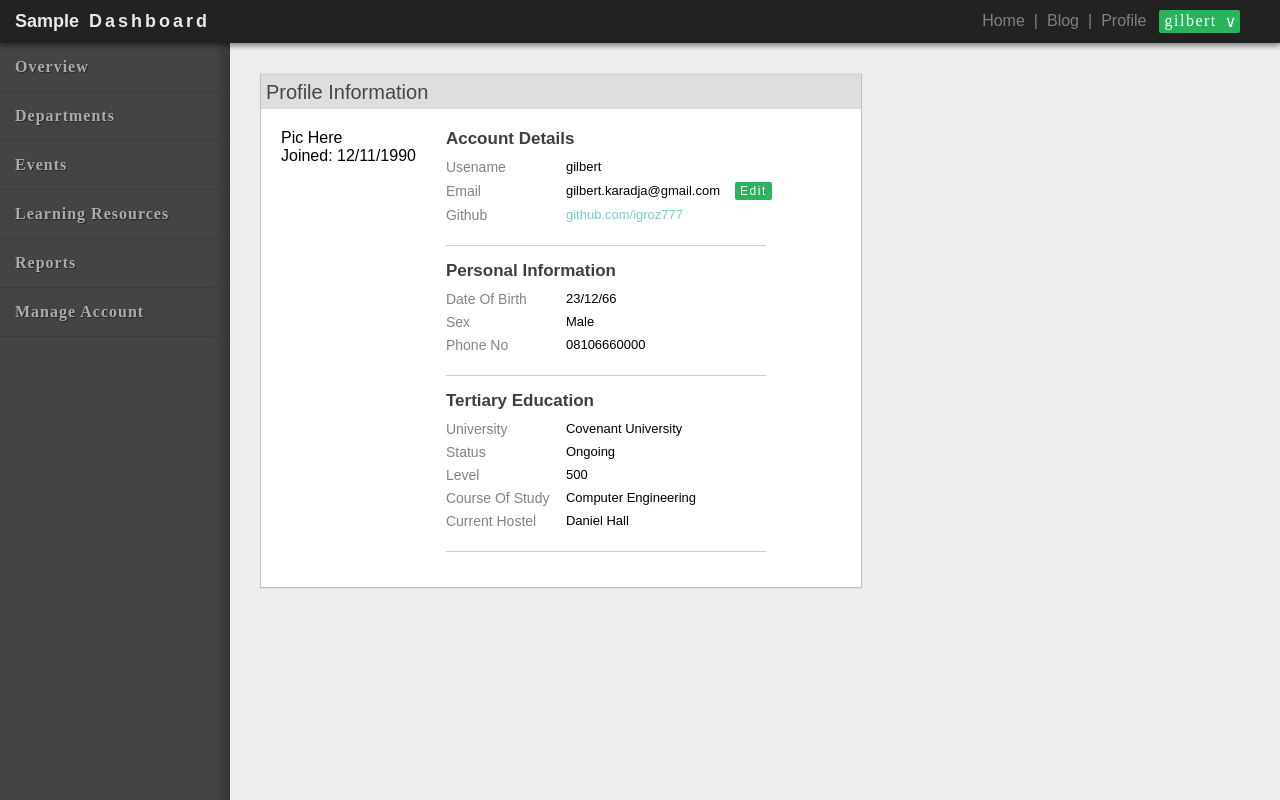
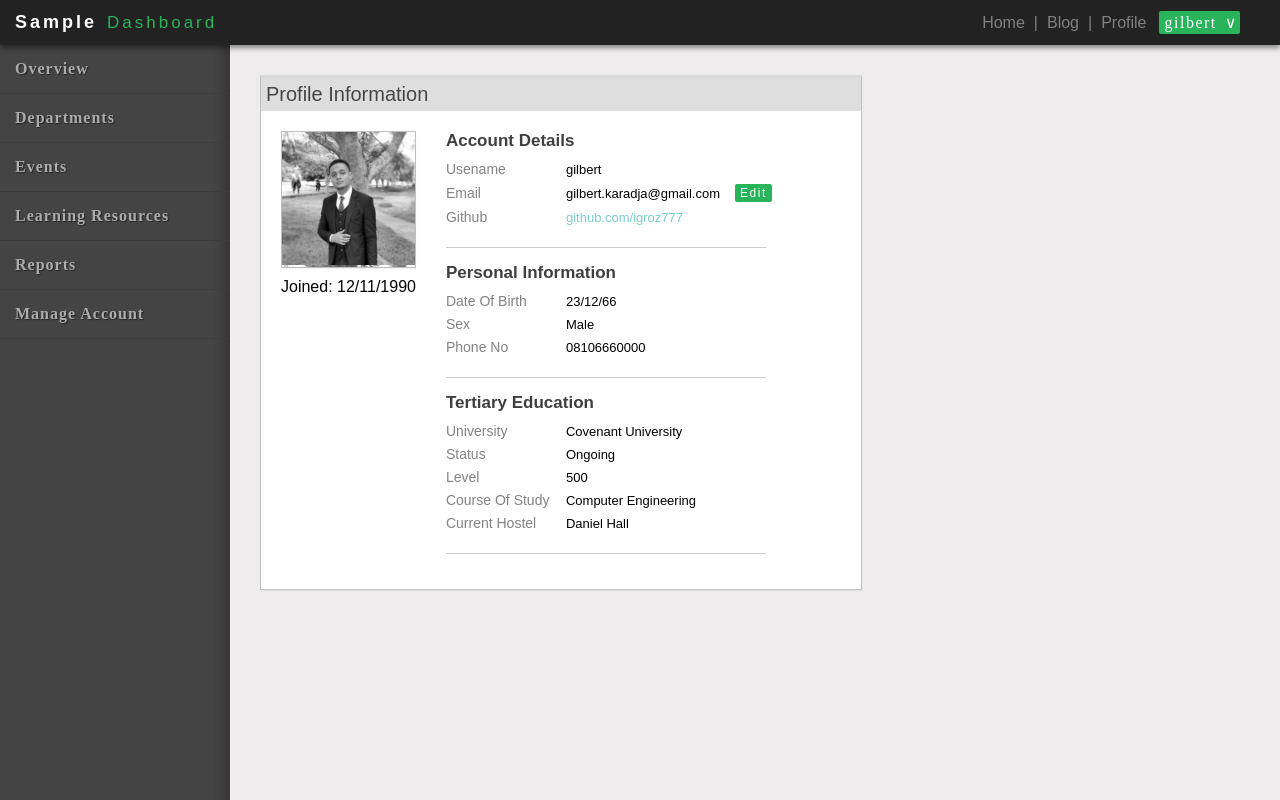
Before and after one commit to igroz777/uitemplate, a plain HTML site: page index.html in a window 1280 px wide. Drawn offline with Linux system fonts and the light colour scheme.

Commit message:
Finished project. Looks more or less ok.

```diff
--- a/css/style.css
+++ b/css/style.css
@@ -45,23 +45,19 @@ body{
 }
 
 
-.app-banner-left i{
-	margin-right: 10px;
-	color: #29b35b;
-	font-size: 20px;
-
+.app-banner-left h2{
+	margin-left: 10px;
+	letter-spacing: 3px;
+	color: white;
 }
 
-.app-banner-left h2{
-	margin: 0px;
-	color: rgba(255,255,255,0.9);
-
+.app-banner-left div{
+	margin-left: 10px;
+	letter-spacing: 3px;
+	color: #29b35b;
+	font-size: 17px;
 }
 
-.app-banner-left h2:nth-child(3){
-	margin-left: 10px;
-	letter-spacing: 3px;
-}
 
 
 
@@ -411,5 +407,11 @@ body{
 }
 
 .asset-profile-pic{
+	background-image: url(../assets/profile.jpg);
+	background-size: contain;
+	height: 135px;
+	margin-bottom: 10px;
+	box-shadow: 0 1px 1px rgba(0,0,0,0.05);
+	border: 1px solid #bfc0c0;
 
-}
+	}
--- a/index.html
+++ b/index.html
@@ -8,9 +8,8 @@
 	<div class="app-main-wrapper">
 		<div class="app-banner">
 			<div class="app-banner-left">
-				<i class="fa fa-gg fa-2x"></i>
 				<h2>Sample</h2>
-				<h2>Dashboard</h2>
+				<div>Dashboard</div>
 			</div>
 			<div class="app-banner-right">
 				<div class="app-banner-right-links">
@@ -108,7 +107,7 @@
     				</div>
     				<div class="page-profile-content">
     					<div class="page-profile-picture-and-date">
-    						<div class="asset-profile-pic">Pic Here</div>
+    						<div class="asset-profile-pic"></div>
     						<div>Joined: 12/11/1990</div>
     					</div>
     					<div class="page-profile-info">
```
Also changed, not shown: assets/gilbert.jpg (deleted), assets/profile.jpg (added).
